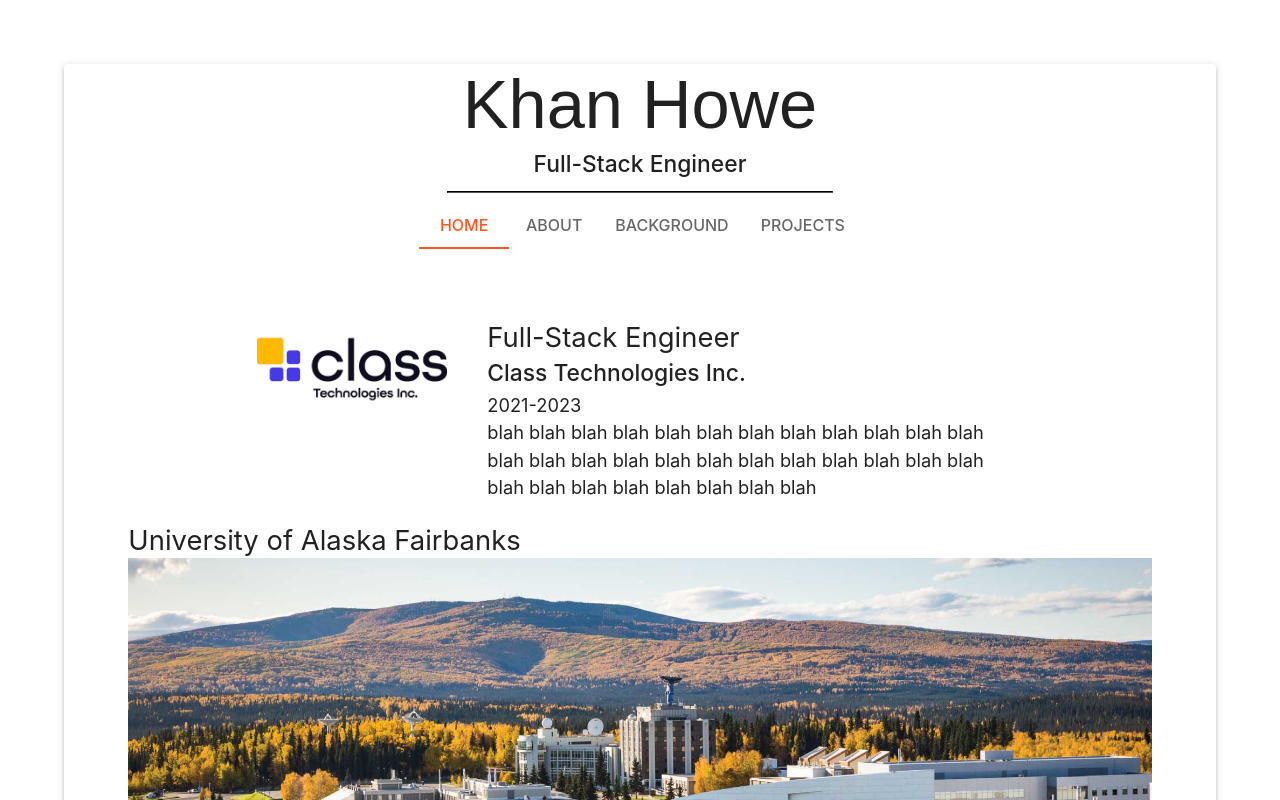
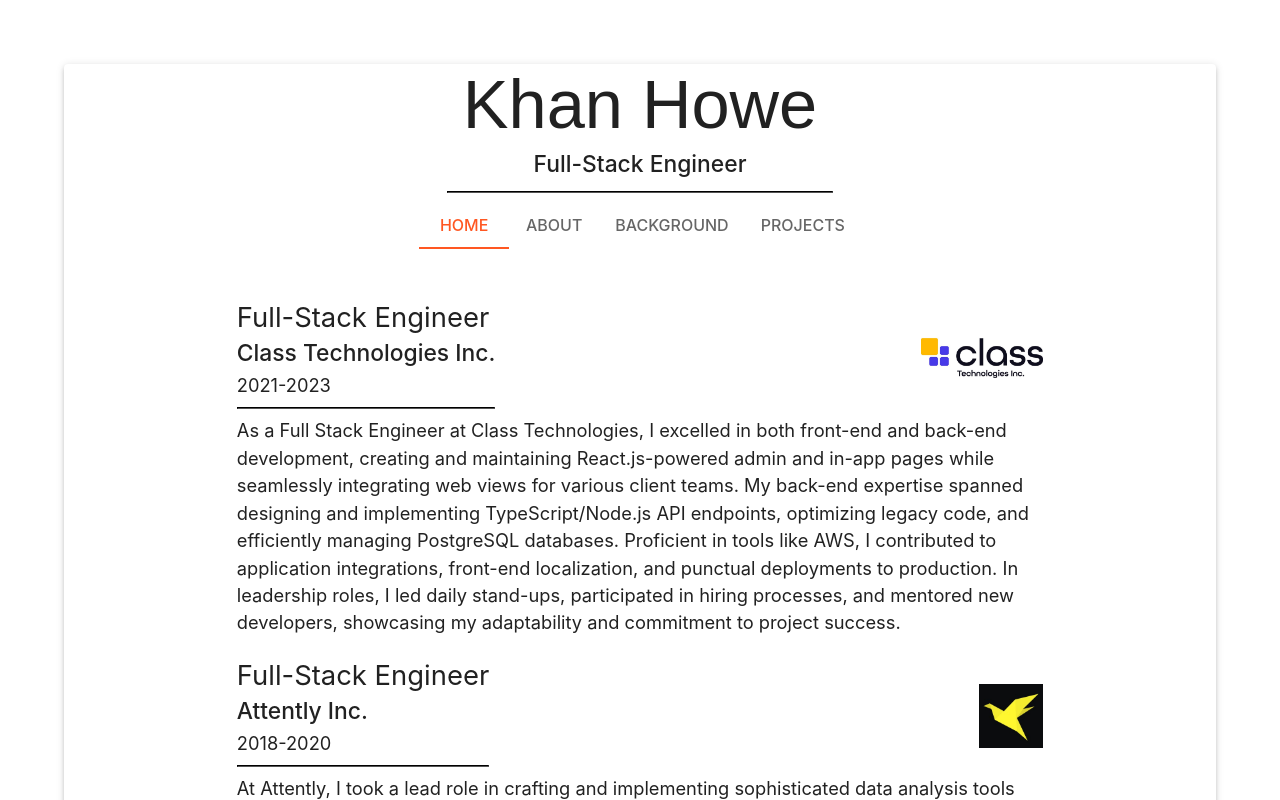
Before and after one commit to khanhowe/khan-dev, a React (Create React App) app: page /background in a window 1280 px wide. Shown: the top 800 px of the page. Built offline with nearby package versions, Linux system fonts and the light colour scheme.

Commit message:
Fill in some data for experience

```diff
--- a/src/pages/Background.tsx
+++ b/src/pages/Background.tsx
@@ -6,7 +6,7 @@ const Background: React.FC = () => {
     return (
         <Page>
             <Experience/>
-            <Eductation/>
+            {/* <Eductation/> */}
         </Page>
     )
 }
--- a/src/pages/Experience.tsx
+++ b/src/pages/Experience.tsx
@@ -16,23 +16,35 @@ const experienceList: ExperienceItem[] = [
         dateRange: '2021-2023',
         logoSource: '/class.jpg',
         description: [
-            'blah blah blah blah blah blah blah blah blah blah blah blah blah blah blah blah blah blah blah blah blah blah blah blah blah blah blah blah blah blah blah blah',
+            'As a Full Stack Engineer at Class Technologies, I excelled in both front-end and back-end development, creating and maintaining React.js-powered admin and in-app pages while seamlessly integrating web views for various client teams. My back-end expertise spanned designing and implementing TypeScript/Node.js API endpoints, optimizing legacy code, and efficiently managing PostgreSQL databases. Proficient in tools like AWS, I contributed to application integrations, front-end localization, and punctual deployments to production. In leadership roles, I led daily stand-ups, participated in hiring processes, and mentored new developers, showcasing my adaptability and commitment to project success.',
         ]
-    }
+    },
+    {
+        title: 'Full-Stack Engineer',
+        company: 'Attently Inc.',
+        dateRange: '2018-2020',
+        logoSource: '/attently.jpeg',
+        description: [
+            'At Attently, I took a lead role in crafting and implementing sophisticated data analysis tools and processing systems, which were instrumental in dissecting facial expression data for valuable customer feedback metrics. My tech stack included an array of AWS services like Kinesis, Rekognition, MongoDB, S3, CloudWatch, and Cognito to efficiently handle and manipulate large volumes of customer data. I collaborated closely with cross-functional teams to engineer React.js web plugins, elevating the functionality and user experience of our web applications. Notably, I architected and brought to life fundamental video conferencing applications using cutting-edge WebRTC technology. In the dynamic startup environment, I thrived as a key contributor, readily adapting to shifting business priorities and playing a pivotal role in several strategic pivots.',
+        ]
+    },
 ];
 
 
 
 const ExperienceSection: React.FC<ExperienceItem> = ({ title, company, dateRange, logoSource, description }) => {
     return (
-        <div className='experience-div'>
-            <div>
+        <div className='experience-section'>
+            <div className='experience-header'>
+                <div>
+                    <Typography variant='h5'>{title}</Typography>
+                    <Typography variant='h6'>{company}</Typography>
+                    <Typography>{dateRange}</Typography>
+                    <hr/>
+                </div>
                 <img src={logoSource} alt='class-logo' className='company-logo'/>
             </div>
             <div className='experience-text-div'>
-                <Typography variant='h5'>{title}</Typography>
-                <Typography variant='h6'>{company}</Typography>
-                <Typography>{dateRange}</Typography>
                 {description.map((paragraph, index) => <Typography key={index}>{paragraph}</Typography>)}
             </div>
         </div>
--- a/src/styles/Experience.css
+++ b/src/styles/Experience.css
@@ -2,20 +2,22 @@
     width: 100%;
 }
 
-.experience-div {
+.experience-section {
+    padding-bottom: 20px;
+}
+
+.experience-header {
     display: flex;
-    flex: 1;
     justify-content: space-between;
+    align-items: center;
 }
 
 .experience-text-div {
     display: flex;
     flex-direction: column;
     flex: 1;
-    padding: 20px;
 }
 
 .company-logo {
-    height: 100px;
-    margin: 20px;
+    height: 5vw;
 }
```
Also changed, not shown: public/attently.jpeg (added).
